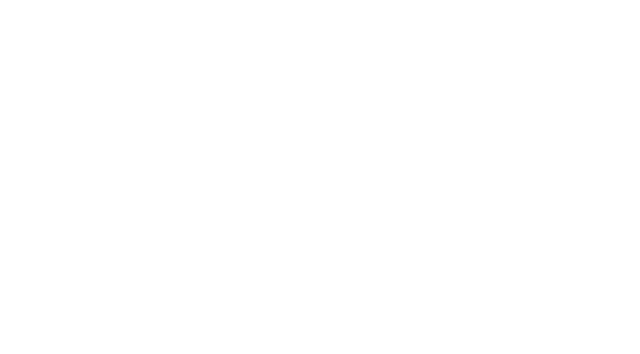
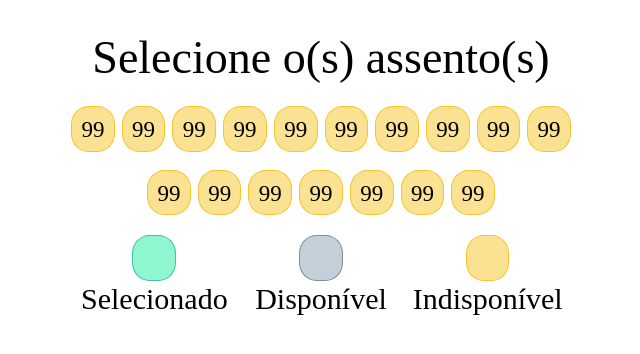
Before and after one commit to vitorelourenco/cineflex, a JavaScript app: page / in a window 1280 px wide. Shown: the top 354 px of the page, without its empty margins (319-959 px from the left). Built offline with nearby package versions, Linux system fonts and the light colour scheme.

Commit message:
Make styled seats page

```diff
--- a/src/Components/Home/Home.js
+++ b/src/Components/Home/Home.js
@@ -1,6 +1,49 @@
+import styled from 'styled-components';
+import Theater from '../Theater';
+import SeatLabels  from '../SeatLabels';
+
+const seats = [
+  {text: "99", status: "taken"},
+  {text: "99", status: "taken"},
+  {text: "99", status: "taken"},
+  {text: "99", status: "taken"},
+  {text: "99", status: "taken"},
+  {text: "99", status: "taken"},
+  {text: "99", status: "taken"},
+  {text: "99", status: "taken"},
+  {text: "99", status: "taken"},
+  {text: "99", status: "taken"},
+  {text: "99", status: "taken"},
+  {text: "99", status: "taken"},
+  {text: "99", status: "taken"},
+  {text: "99", status: "taken"},
+  {text: "99", status: "taken"},
+  {text: "99", status: "taken"},
+  {text: "99", status: "taken"}
+]
+
 export default function Home(){
   return (
-    <>
-    </>
+    <MainWrapper>
+      <Instruction>Selecione o(s) assento(s)</Instruction>
+      <Theater seats={seats}/>
+      <SeatLabels />
+    </MainWrapper>
   )
 }
+
+const MainWrapper = styled.main`
+  max-width: 500px;
+  width: calc(100% - 48px);
+  margin-left: auto;
+  margin-right: auto;
+  display: flex;
+  flex-direction: column;
+  align-items: center;
+`;
+
+const Instruction = styled.h2`
+  font-size: min(8vw, 46px);
+  margin-bottom: 25px;
+  margin-top: 35px;
+`;
--- /dev/null
+++ b/src/Components/Seat.js
@@ -0,0 +1,56 @@
+import styled from 'styled-components';
+
+export default function Seat(props){
+  const {text, status, afterContent} = props;
+  const [bgColor, borderColor] = getColors(status);
+
+  return (
+    <SeatWrapper afterContent={afterContent ?? ""}>
+      <Circle bgColor={bgColor} borderColor={borderColor}>
+        <Text>
+          {text}
+        </Text>
+      </Circle>
+    </SeatWrapper>
+  );
+}
+
+function getColors(status){
+  //arr[0] = background color , arr[1] = border color
+  switch (status){
+    case 'taken': return ["#fbe192", "#f7c52b"];
+    case 'free': return ["#c3cfd9", "#808f90"];
+    case 'selected': return ["#8ff7cf", "#45bdb0"];
+    default : return ["#ffffff", "#000000"];
+  }
+}
+
+const SeatWrapper = styled.div`
+  flex-shrink: 0;
+  flex-grow: 0;
+  position: relative;
+  font-size: min(5vw, 30px);
+  &::after{
+    content: "${props=>props.afterContent}";
+    position: absolute;
+    bottom: max(-4vw, -23px);
+    left: 50%;
+    transform: translate(-50%, 10px);
+  }
+`
+
+const Circle = styled.div`
+  padding-bottom: 100%;
+  background-color: ${props=>props.bgColor};
+  border: 1px solid ${props=>props.borderColor};
+  border-radius: 40%;
+  transition: all 300ms linear;
+`;
+
+const Text = styled.span`
+  position: absolute;
+  font-size: min(4vw, 23px);
+  top: 50%;
+  left: 50%;
+  transform: translate(-50%, -50%);
+`;
--- /dev/null
+++ b/src/Components/SeatLabels.js
@@ -0,0 +1,23 @@
+import styled from 'styled-components';
+import Seat from './Seat';
+
+export default function SeatLabels() {
+  return (
+    <SectionWrapper>
+      <Seat status="selected" text="" afterContent="Selecionado"/>
+      <Seat status="free" text="" afterContent="Disponível"/>
+      <Seat status="taken" text="" afterContent="Indisponível"/>
+    </SectionWrapper>
+  );
+}
+
+const SectionWrapper = styled.section`
+  margin-top: 20px;
+  margin-bottom: 41px;
+  display: flex;
+  justify-content: space-around;
+  width: 100%;
+  & > *{
+    width: calc(10% - 6.3px);
+  }
+`;
--- /dev/null
+++ b/src/Components/Theater.js
@@ -0,0 +1,22 @@
+import styled from  'styled-components';
+import Seat from './Seat';
+
+export default function Theater({seats}){
+  return(
+    <SeatWrapper>
+      {seats.map((seat)=><Seat text={seat.text} status={seat.status} />)}
+    </SeatWrapper>
+  );
+}
+
+const SeatWrapper = styled.section`
+  width: 100%;
+  display: flex;
+  justify-content: center;
+  flex-wrap: wrap;
+  row-gap: 18px;
+  column-gap: 7px;
+  & > *{
+    width: calc(10% - 6.3px);
+  }
+`;
```
